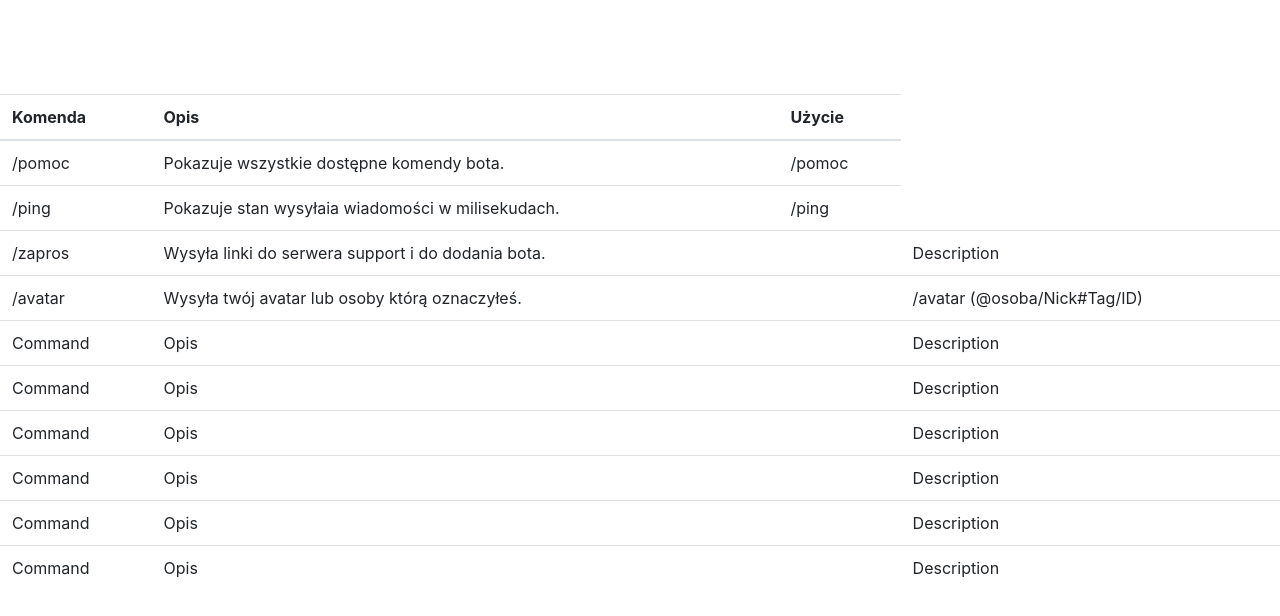
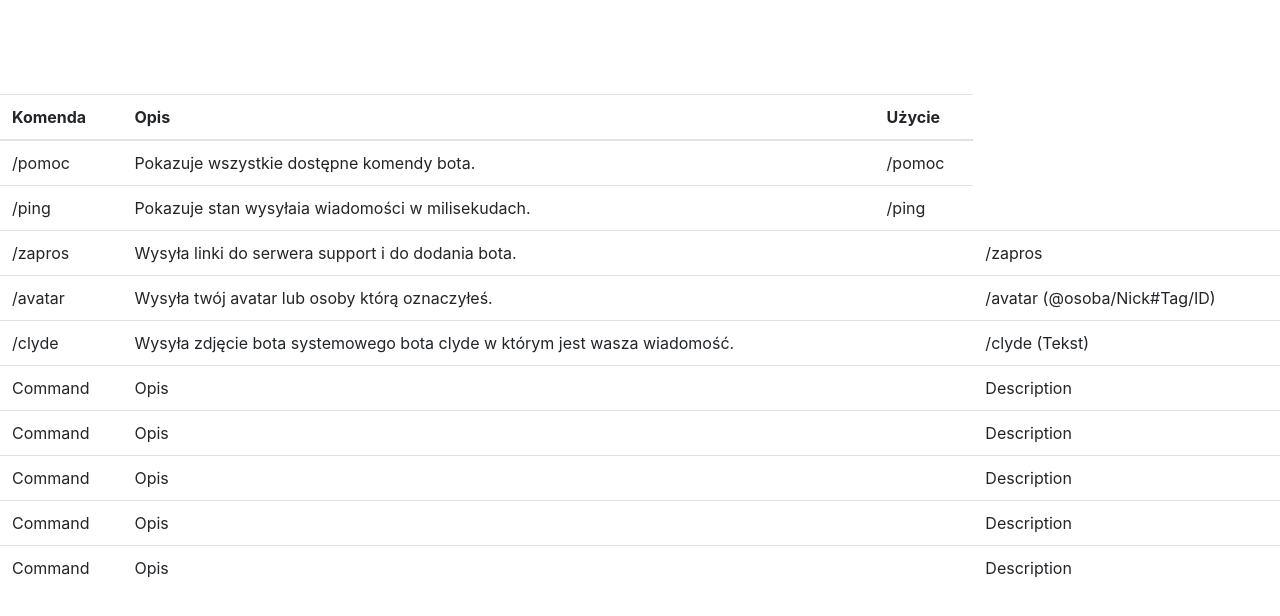
Before and after one commit to Samotnikv1/lobo, a website: page commands.html in a window 1280 px wide. Shown: the part 82-698 px from the top of the page. Drawn offline with Linux system fonts and the light colour scheme.

Commit message:
Add files via upload

```diff
--- a/commands.html
+++ b/commands.html
@@ -46,7 +46,7 @@ License: MIT
 							<tr>
 							<td>/zapros</td>
 							<td>Wysyła linki do serwera support i do dodania bota.<td>
-							<td>Description</td>
+							<td>/zapros</td>
 							</tr>
 							<tr>
 							<td>/avatar</td>
@@ -54,9 +54,9 @@ License: MIT
 							<td>/avatar (@osoba/Nick#Tag/ID)</td>
 							</tr>
 							<tr>
-							<td>Command</td>
-							<td>Opis<td>
-							<td>Description</td>
+							<td>/clyde</td>
+							<td>Wysyła zdjęcie bota systemowego bota clyde w którym jest wasza wiadomość.<td>
+							<td>/clyde (Tekst)</td>
 							</tr>
 							<tr>
 							<td>Command</td>
```
